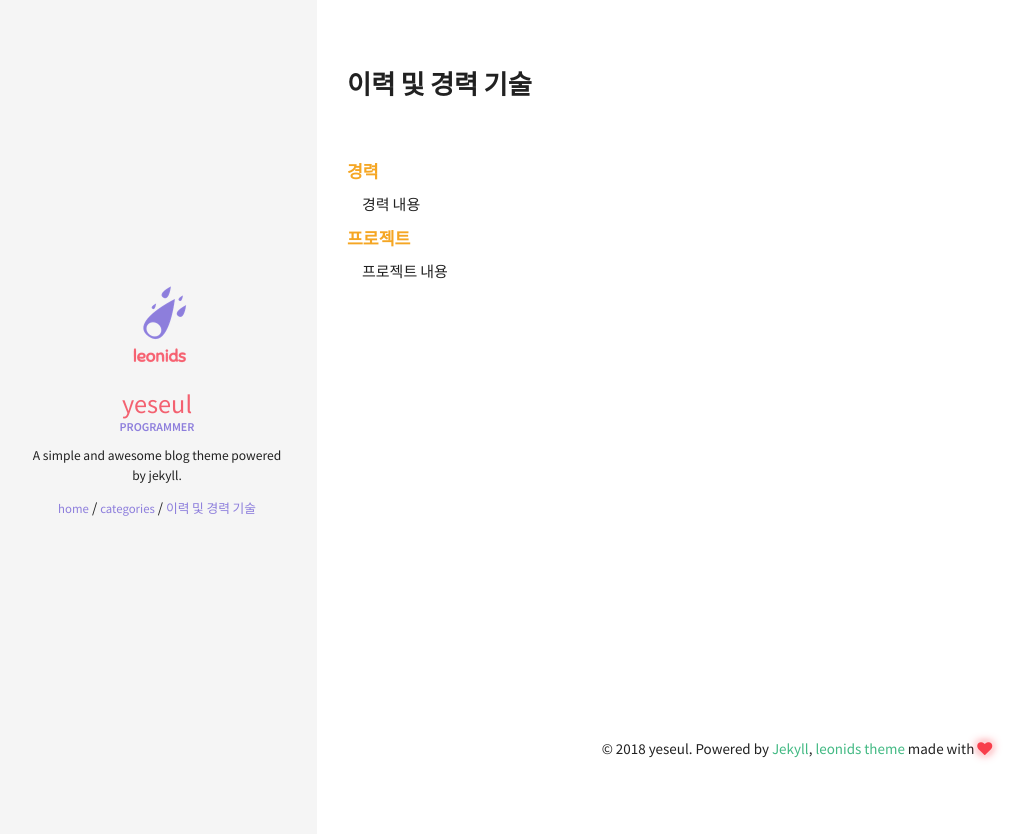
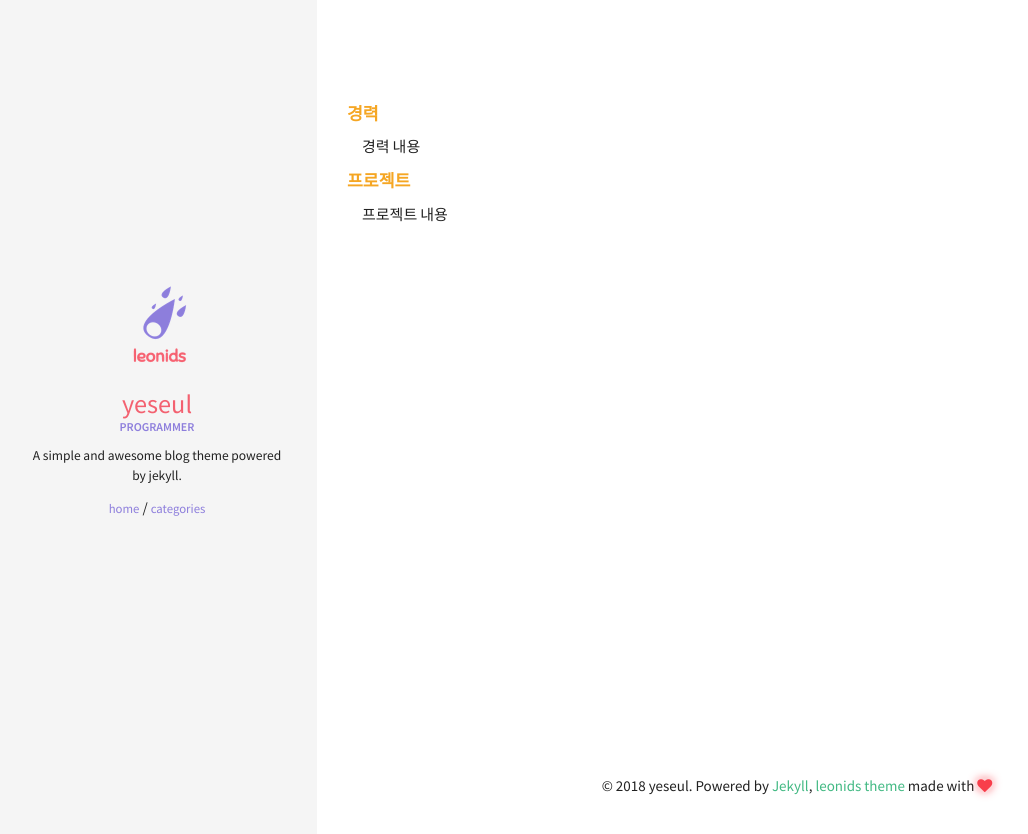
Before and after one commit to yes-yeseul/yes-yeseul.github.io, a Jekyll site: the page built from index.html, in a window 1280 px wide. Shown: the top 834 px of the page, without its empty margins (3-1031 px from the left). Built offline with Jekyll 4.4.1, drawn with Linux system fonts in a browser that asks for light colours; some web fonts are replaced.

Commit message:
index update

```diff
--- a/_layouts/page.html
+++ b/_layouts/page.html
@@ -3,10 +3,11 @@
 ---
 
   <div id="page">
+	<!--
     <header class="page-header">
       <h2>{{ page.title }}</h2>
     </header>
-
+	-->
     <article class="page-content">
       {{ content }}
     </article>
--- a/index.html
+++ b/index.html
@@ -1,8 +1,11 @@
 ---
 layout: page
-title:  이력 및 경력 기술
 permalink: /
 ---
+
+<header class="page-header">
+  <h2>{{ page.title }}</h2>
+</header>
 
 <div class="tag-list">
   <div class="tag-group">
```
